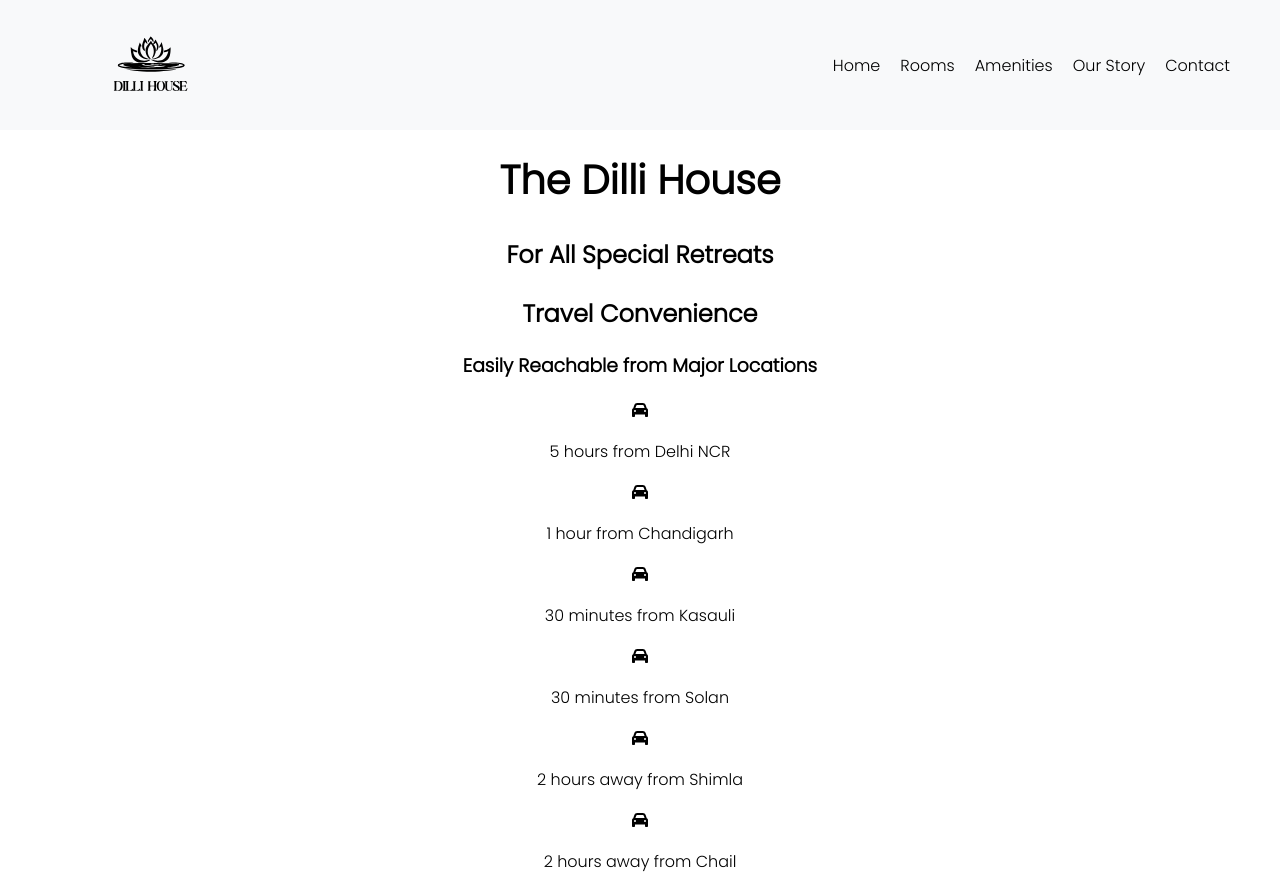
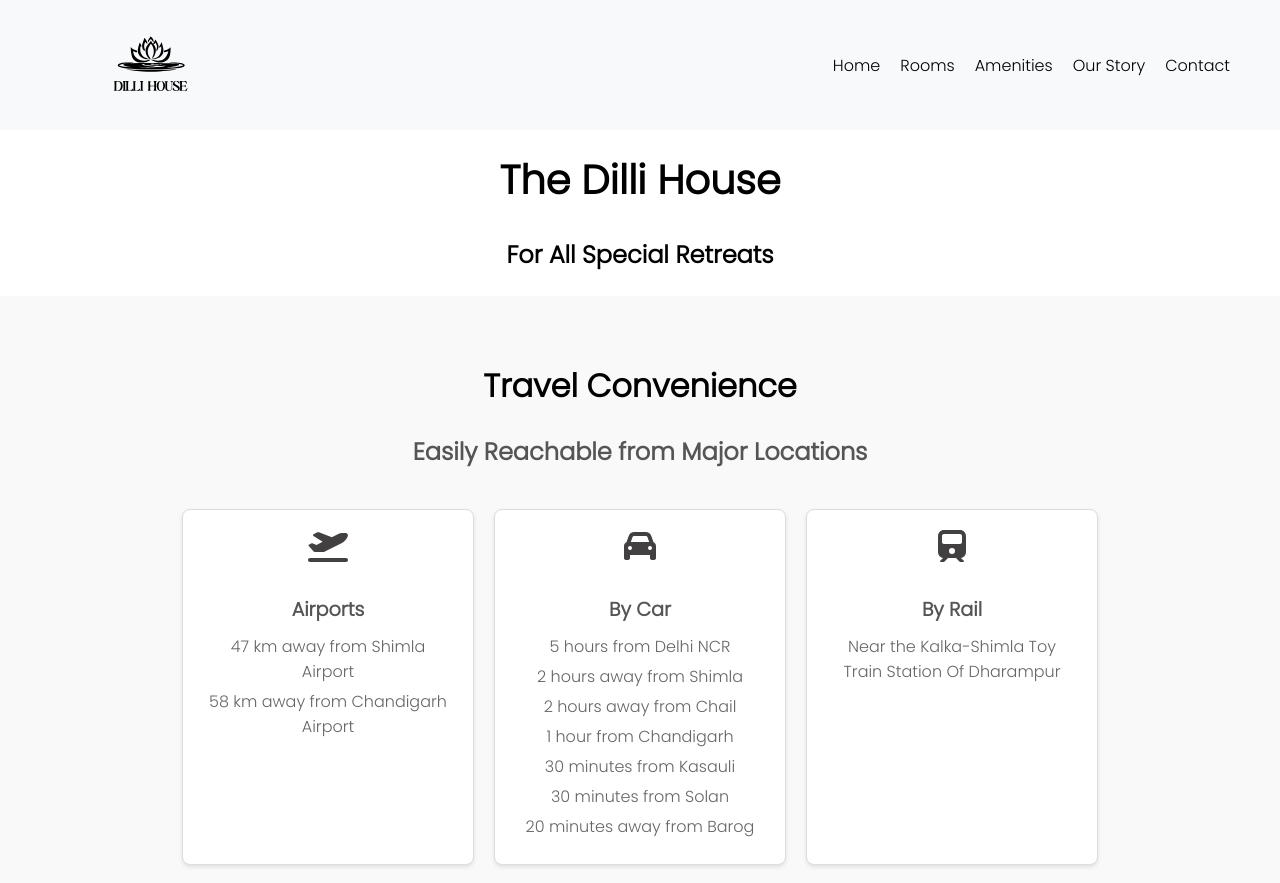
Before and after one commit to karma1505/website, a React (Create React App) app: page / in a window 1280 px wide. Shown: the top 883 px of the page. Built offline with nearby package versions, Linux system fonts and the light colour scheme.

Commit message:
travel cards

```diff
--- a/src/App.css
+++ b/src/App.css
@@ -76,10 +76,70 @@ nav li a {
   }
 }
 
+/* Travel Convenience Section */
+.travel-convenience {
+  text-align: center;
+  padding: 40px 20px;
+  background-color: #f9f9f9;
+}
+
+.travel-convenience h2 {
+  font-size: 2em;
+  margin-bottom: 20px;
+}
+
+.travel-convenience h3 {
+  font-size: 1.5em;
+  margin-bottom: 30px;
+  color: #555;
+}
+
+/* Travel Card Container */
+.travel-card-container {
+  display: flex;
+  flex-wrap: wrap;
+  justify-content: center;
+}
+
+/* Travel Card Styling */
+.travel-card {
+  background-color: white;
+  border: 1px solid #ddd;
+  border-radius: 8px;
+  box-shadow: 0 2px 4px rgba(0, 0, 0, 0.1);
+  margin: 10px;
+  padding: 20px;
+  width: 250px;
+  text-align: center;
+}
+
+.travel-card-icon {
+  font-size: 2em;
+  margin-bottom: 10px;
+  color: #424040; /* Example icon color */
+}
+
+.travel-card h3 {
+  font-size: 1.2em;
+  margin-bottom: 10px;
+}
+
+.travel-card ul {
+  list-style: none;
+  padding: 0;
+  margin: 0;
+}
+
+.travel-card li {
+  font-size: 1em;
+  color: #666;
+  margin-bottom: 5px;
+}
+
 /* Image Gallery Styling */
 .image-gallery {
   padding: 40px 20px;
-  background-color: white;
+  background-color: #f4f4f4;
 }
 
 .image-gallery h2 {
@@ -105,7 +165,7 @@ nav li a {
 
 /* Footer Styling */
 .footer {
-  background-color: white;
+  background-color: #333;
   color: white;
   padding: 20px 0;
   margin-top: 20px;
--- a/src/App.js
+++ b/src/App.js
@@ -1,9 +1,10 @@
+// App.jsx
 import React from 'react';
-import { FontAwesomeIcon } from '@fortawesome/react-fontawesome';
-import { faPlaneDeparture, faCar, faHighway, faTrain } from '@fortawesome/free-solid-svg-icons';
 import './App.css';
 import Header from './Components/Header';
 import ImageGallery from './Components/ImageGallery';
+import Travel from './Components/Travel';
+import { faPlaneDeparture, faCar, faRoad, faTrain } from '@fortawesome/free-solid-svg-icons';
 
 function App() {
   return (
@@ -18,55 +19,53 @@ function App() {
 }
 
 function TravelConvenience() {
+  const airportPoints = [
+    "47 km away from Shimla Airport",
+    "58 km away from Chandigarh Airport"
+  ];
+
+  const carPoints = [
+    "5 hours from Delhi NCR",
+    "2 hours away from Shimla",
+    "2 hours away from Chail",
+    "1 hour from Chandigarh",
+    "30 minutes from Kasauli",
+    "30 minutes from Solan",
+    "20 minutes away from Barog"
+  ];
+
+  const trainPoints = [
+    "Near the Kalka-Shimla Toy Train Station Of Dharampur" ];
+
+  const highwayPoints = [
+    "Well connected with the Chandigarh-Shimla 4 lane highway"
+  ];
+
   return (
     <section className="travel-convenience">
       <h2>Travel Convenience</h2>
       <h3>Easily Reachable from Major Locations</h3>
-      <div className="convenience-points">
-        <div className="convenience-point">
-          <FontAwesomeIcon icon={faCar} />
-          <p>5 hours from Delhi NCR</p>
-        </div>
-        <div className="convenience-point">
-          <FontAwesomeIcon icon={faCar} />
-          <p>1 hour from Chandigarh</p>
-        </div>
-        <div className="convenience-point">
-          <FontAwesomeIcon icon={faCar} />
-          <p>30 minutes from Kasauli</p>
-        </div>
-        <div className="convenience-point">
-          <FontAwesomeIcon icon={faCar} />
-          <p>30 minutes from Solan</p>
-        </div>
-        <div className="convenience-point">
-          <FontAwesomeIcon icon={faCar} />
-          <p>2 hours away from Shimla</p>
-        </div>
-        <div className="convenience-point">
-          <FontAwesomeIcon icon={faCar} />
-          <p>2 hours away from Chail</p>
-        </div>
-        <div className="convenience-point">
-          <FontAwesomeIcon icon={faCar} />
-          <p>20 minutes away from Barog</p>
-        </div>
-        <div className="convenience-point">
-          <FontAwesomeIcon icon={faPlaneDeparture} />
-          <p>47 km away from Shimla Airport</p>
-        </div>
-        <div className="convenience-point">
-          <FontAwesomeIcon icon={faPlaneDeparture} />
-          <p>58 km away from Chandigarh Airport</p>
-        </div>
-        <div className="convenience-point">
-          <FontAwesomeIcon icon={faHighway} />
-          <p>Well connected with the Chandigarh Shimla 4 lane highway</p>
-        </div>
-        <div className="convenience-point">
-          <FontAwesomeIcon icon={faTrain} />
-          <p>In very near proximity to the toy train station of Dharampur (Kalka-Shimla Toy Train)</p>
-        </div>
+      <div className="travel-card-container">
+        <Travel
+          icon={faPlaneDeparture}
+          title="Airports"
+          points={airportPoints}
+        />
+        <Travel
+          icon={faCar}
+          title="By Car"
+          points={carPoints}
+        />
+        <Travel
+          icon={faTrain}
+          title="By Rail"
+          points={trainPoints}
+        />
+        <Travel
+          icon={faRoad}
+          title="Connectivity"
+          points={highwayPoints}
+        />
       </div>
     </section>
   );
--- /dev/null
+++ b/src/Components/Travel.jsx
@@ -0,0 +1,19 @@
+// TravelConvenienceCard.jsx
+import React from 'react';
+import { FontAwesomeIcon } from '@fortawesome/react-fontawesome';
+
+const TravelConvenienceCard = ({ icon, title, points }) => {
+  return (
+    <div className="travel-card">
+      <FontAwesomeIcon icon={icon} className="travel-card-icon" />
+      <h3>{title}</h3>
+      <ul>
+        {points.map((point, index) => (
+          <li key={index}>{point}</li>
+        ))}
+      </ul>
+    </div>
+  );
+};
+
+export default TravelConvenienceCard;
```
Also changed, not shown: 1 other file (tests, documents, lock files or other folders).
